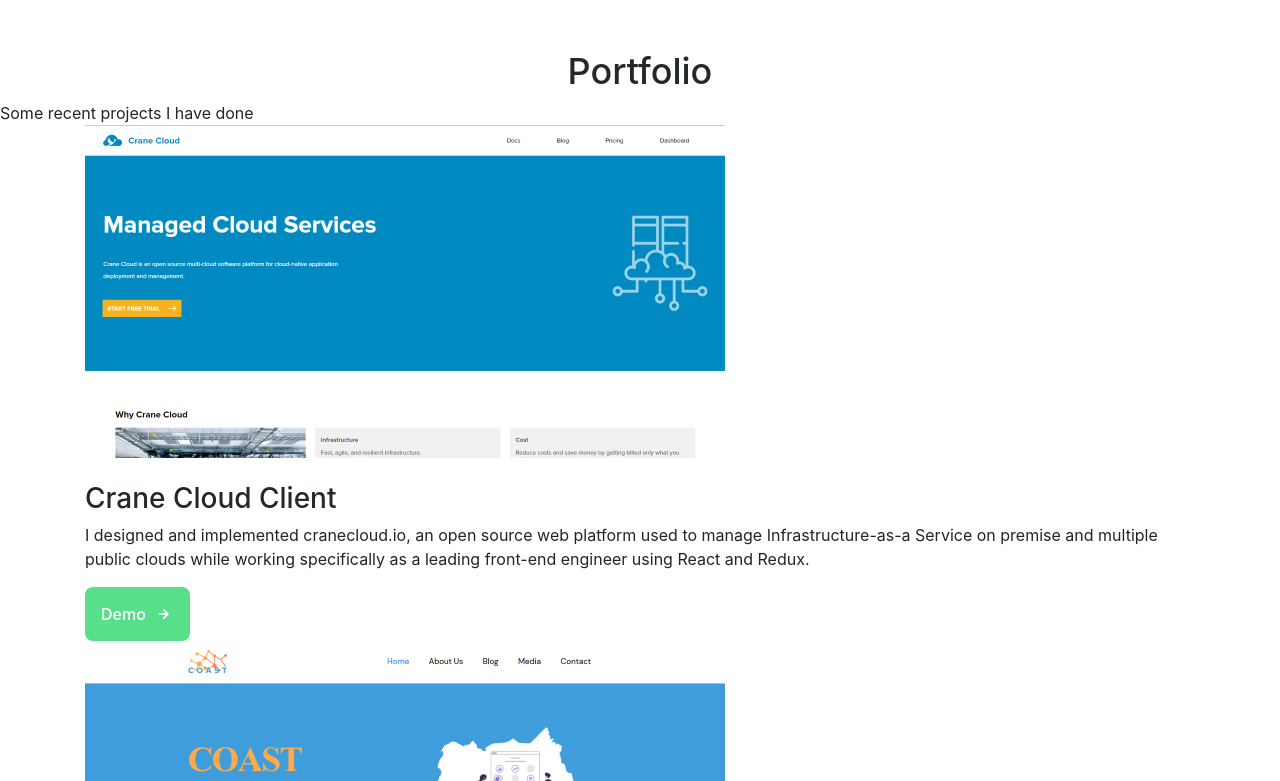
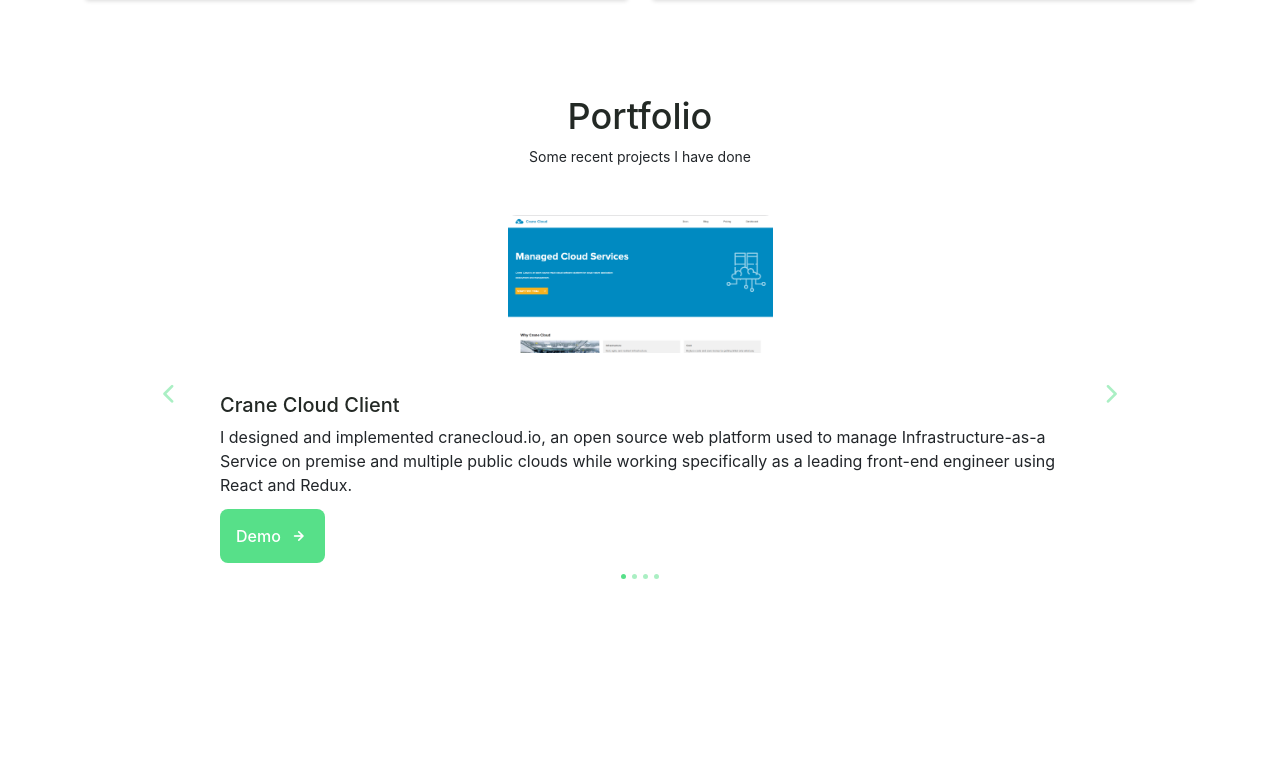
Before and after one commit to StephenAraka/portfolio, a React (Create React App) app: page / in a window 1280 px wide. Shown: the part 3279-4060 px from the top of the page. Built offline with nearby package versions, Linux system fonts and the light colour scheme; some icons are missing.

Commit message:
add portfolio projects

```diff
--- a/package.json
+++ b/package.json
@@ -12,7 +12,8 @@
     "react-dom": "^16.11.0",
     "react-router-dom": "^5.1.2",
     "react-scripts": "3.2.0",
-    "reactstrap": "^8.1.1"
+    "reactstrap": "^8.1.1",
+    "swiper": "^8.1.4"
   },
   "scripts": {
     "predeploy": "npm run build",
--- a/src/components/Header/index.jsx
+++ b/src/components/Header/index.jsx
@@ -1,6 +1,5 @@
 import React, { useState } from 'react';
 import { Link } from 'react-router-dom';
-
 
 const Header = () => {
   const [showMenu, setShowMenu] = useState(false);
--- a/src/components/main.jsx
+++ b/src/components/main.jsx
@@ -6,13 +6,16 @@
 import coastImg from '../assets/img/coast.png';
 import petsImg from '../assets/img/pets.png';
 import covidImg from '../assets/img/covid.png';
+import { Swiper, SwiperSlide, useSwiper } from 'swiper/react/swiper-react.js';
 
 const Main = () => {
+  const swiper = useSwiper();
   const [showSkills1, setShowSkills1] = useState(true);
   const [showSkills2, setShowSkills2] = useState(false);
   const [showSkills3, setShowSkills3] = useState(false);
   const [isEducation, setIsEducation] = useState(true);
   const [showModal, setShowModal] = useState('');
+  const [activeCarousel, setActiveCarousel] = useState(1)
 
   return (
     <main className="main">
@@ -398,7 +401,7 @@
       {/* <!--==================== SERVICES ====================--> */}
       <section className="services section" id="services">
         <h2 className="section__title">Services</h2>
-        <span className="section_subtitle">What I offer</span>
+        <span className="section__subtitle">What I offer</span>
 
         <div className="services__container container grid">
           {/* === SERVICES 1 === */}
@@ -559,10 +562,20 @@
       {/* <!--==================== PORTFOLIO ====================--> */}
       <section className="portfolio section" id="portfolio">
         <h2 className="section__title">Portfolio</h2>
-        <span className="section_subtitle">Some recent projects I have done</span>
+        <span className="section__subtitle">Some recent projects I have done</span>
 
         <div className="portfolio__container container">
-          <div>
+          <div id="carouselExampleControls" class="carousel slide" data-ride="carousel">
+
+            <ol class="carousel-indicators">
+              <li data-target="#carouselExampleIndicators" data-slide-to="0" className={`${activeCarousel === 1 ? 'active' : ''}`}></li>
+              <li data-target="#carouselExampleIndicators" data-slide-to="1" className={`${activeCarousel === 2 ? 'active' : ''}`}></li>
+              <li data-target="#carouselExampleIndicators" data-slide-to="2" className={`${activeCarousel === 3 ? 'active' : ''}`}></li>
+              <li data-target="#carouselExampleIndicators" data-slide-to="2" className={`${activeCarousel === 4 ? 'active' : ''}`}></li>
+            </ol>
+
+            <div class="carousel-inner">
+              <div class={`carousel-item ${activeCarousel === 1 ? 'active' : ''}`}>
                 {/* === PROJECT 1 === */}
                 <div className="portfolio__content grid">
                   <img src={ccImg} className="portfolio__img" alt="Project 1 Crane Cloud" />
@@ -576,9 +589,12 @@
                     </a>
                   </div>
                 </div>
+              </div>
+
+              <div class={`carousel-item ${activeCarousel === 2 ? 'active' : ''}`}>
 
                 {/* === PROJECT 2 === */}
-            <div className="portfolio__content grid">
+                <div className="d-block w-80 portfolio__content grid">
                   <img src={coastImg} className="portfolio__img" alt="Project 2 Coast" />
 
                   <div className="portfolio__data">
@@ -590,9 +606,11 @@
                     </a>
                   </div>
                 </div>
+              </div>
 
+              <div class={`carousel-item ${activeCarousel === 3 ? 'active' : ''}`}>
                 {/* === PROJECT 3 === */}
-            <div className="portfolio__content grid">
+                <div className="d-block w-80 portfolio__content grid">
                   <img src={petsImg} className="portfolio__img" alt="Project 3 PetsInTown" />
 
                   <div className="portfolio__data">
@@ -604,9 +622,11 @@
                     </a>
                   </div>
                 </div>
+              </div>
 
+              <div class={`carousel-item ${activeCarousel === 4 ? 'active' : ''}`}>
                 {/* === PROJECT 4 === */}
-            <div className="portfolio__content grid">
+                <div className="d-block w-80 portfolio__content grid">
                   <img src={covidImg} className="portfolio__img" alt="Project 4 Covid Tracker" />
 
                   <div className="portfolio__data">
@@ -618,7 +638,43 @@
                     </a>
                   </div>
                 </div>
+              </div>
 
+            </div>
+
+            <a
+              class="carousel-control-prev"
+              href="#carouselExampleControls"
+              role="button"
+              data-slide="prev"
+              onClick={() => {
+                if (activeCarousel === 1) {
+                  setActiveCarousel(4)
+                  return
+                }
+                setActiveCarousel(activeCarousel - 1)
+              }}
+            >
+              <i className="uil uil-angle-left-b portfolio__modal-icon"></i>
+              <span class="sr-only">Previous</span>
+            </a>
+            <a
+              class="carousel-control-next"
+              href="#carouselExampleControls"
+              role="button"
+              data-slide="next"
+              onClick={() => {
+                if (activeCarousel === 4) {
+                  setActiveCarousel(1)
+                  return
+                }
+                console.log(activeCarousel)
+                setActiveCarousel(activeCarousel + 1)
+              }}
+            >
+              <i className="uil uil-angle-right-b portfolio__modal-icon"></i>
+              <span class="sr-only">Next</span>
+            </a>
           </div>
         </div>
 
--- a/src/index.css
+++ b/src/index.css
@@ -702,7 +702,69 @@
 }
 
 /*==================== PORTFOLIO ====================*/
+.portfolio__container {
+  overflow: initial;
+}
 
+.portfolio__content {
+  padding: 0 1.5rem;
+}
+
+.portfolio__data {
+  margin-top: 1rem;
+}
+
+.portfolio__img {
+  width: 265px;
+  border-radius: .5rem;
+  justify-self: center;
+}
+
+.portfolio__title {
+  font-size: var(--h3-font-size);
+  margin-bottom: var(--mb-0-5);
+}
+
+.portfolio__description {
+  margin-bottom: var(--mb-0-75);
+}
+
+.portfolio__button:hover .button__icon {
+  transform: translateX(.25rem);
+}
+
+.portfolio__modal-icon {
+  color: var(--first-color);
+  font-size: 2rem;
+}
+
+/* ? ME OWN */
+.carousel {
+  display: flex !important;
+  justify-content: center;
+}
+
+.carousel-inner {
+  width: 80% !important;
+  padding-bottom: 10px !important;
+}
+
+.carousel-indicators {
+  position: absolute !important;
+  bottom: -2rem !important;
+}
+
+.carousel-indicators li {
+  background-color: var(--first-color) !important;
+  border-radius: 50%;
+  width: .3rem !important;
+  height: .3rem !important;
+}
+
+.carousel-control-next-icon,
+.carousel-control-prev-icon {
+  color: var(--first-color);
+}
 
 /*==================== PROJECT IN MIND ====================*/
 
--- a/src/index.js
+++ b/src/index.js
@@ -3,11 +3,12 @@
 import './index.css';
 import App from './App';
 import * as serviceWorker from './serviceWorker';
-import { BrowserRouter  } from 'react-router-dom';
+import { BrowserRouter } from 'react-router-dom';
 import { library } from '@fortawesome/fontawesome-svg-core';
 import { faHome, faGlobe, faPhoneAlt, faEnvelope, faPhoneSquare, faFax } from '@fortawesome/free-solid-svg-icons';
 // import '@fortawesome/fontawesome-free';
 import 'bootstrap/dist/css/bootstrap.min.css';
+import 'swiper/swiper.min.css';
 
 library.add(faHome, faGlobe, faEnvelope, faPhoneAlt, faPhoneSquare, faFax);
 
```
Also changed, not shown: 1 other file (tests, documents, lock files or other folders). Lines whose indentation alone changed are shown as unchanged.
